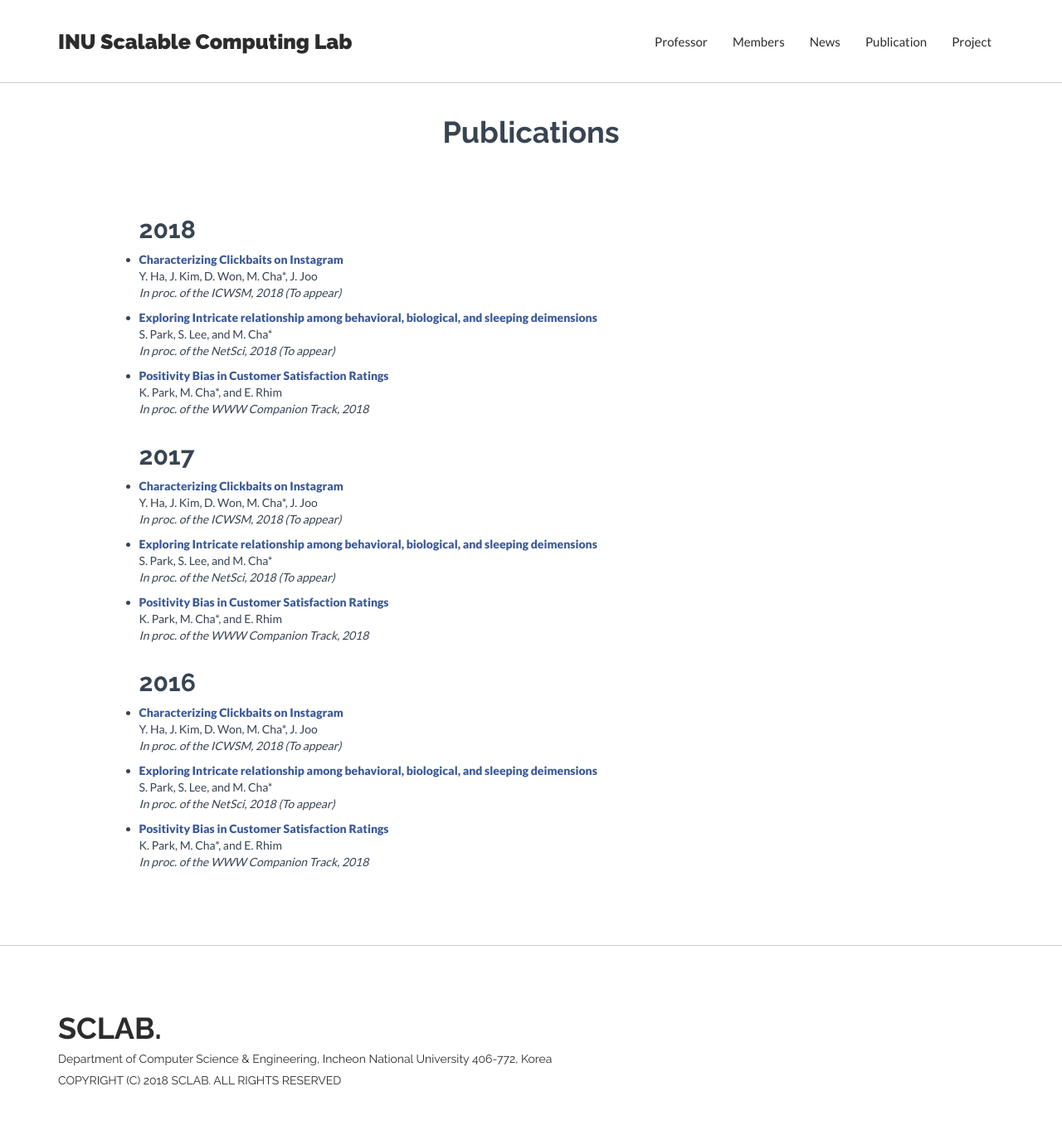
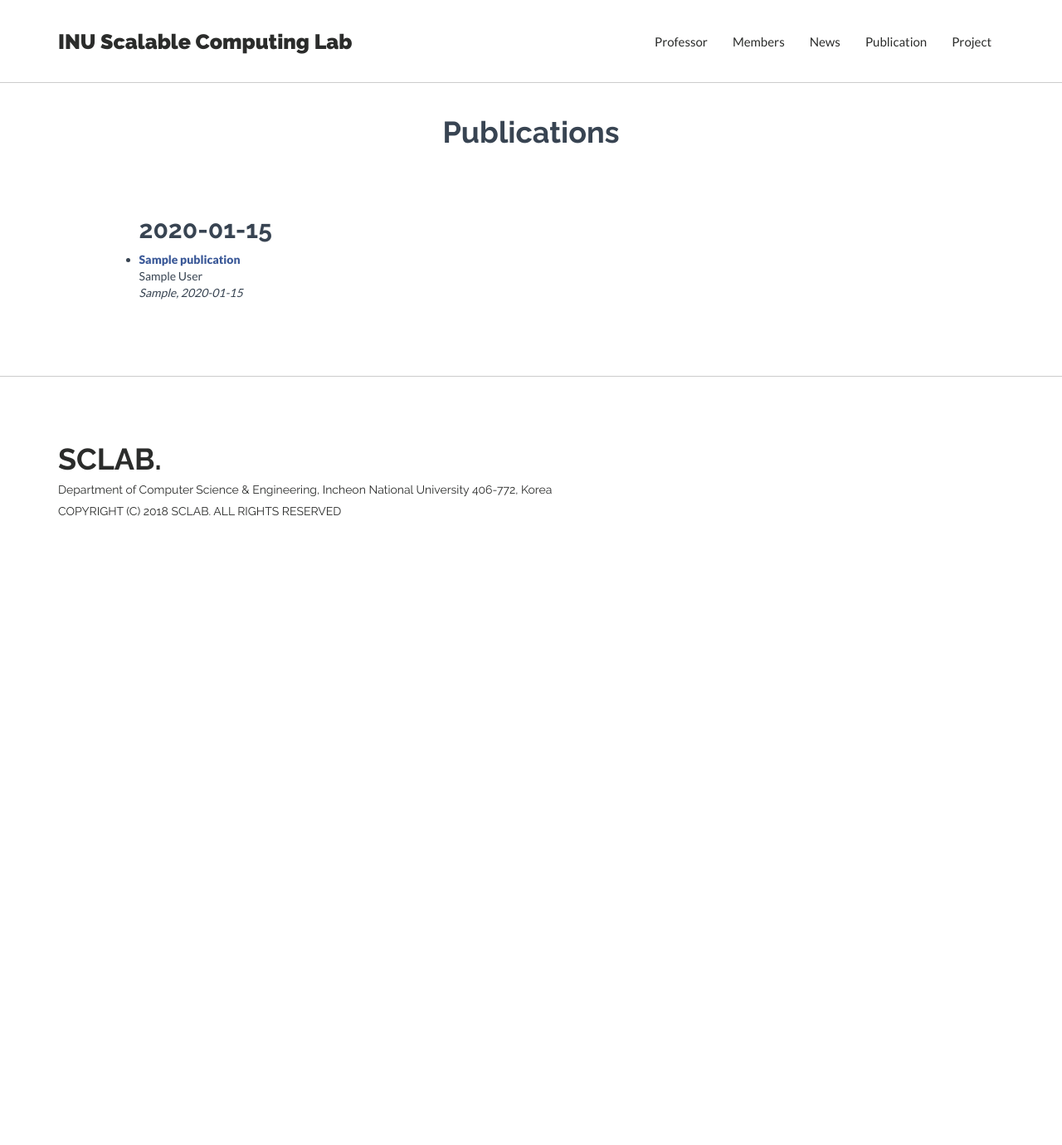
Before and after one commit to harrimkim/sclab-web, a Django app: page /publication in a window 1280 px wide. Shown: the whole page at 83% size. After the commit the page ends 622 px from the top, so only its background shows below. Run offline with Django 3.2, Linux system fonts and the light colour scheme; tables that the repository leaves empty hold one stand-in row (values such as "Sample post"); some libraries are stand-ins or nearby versions.

Commit message:
update publications

```diff
--- a/sclab_web/web/models.py
+++ b/sclab_web/web/models.py
@@ -71,7 +71,7 @@ class Publication(models.Model):
     title = models.CharField(max_length=200)
     author = models.CharField(max_length=200)
     journal = models.CharField(max_length=200)
-    date = models.DateTimeField(default=timezone.now)
+    date = models.CharField(max_length=200)
 
     def __str__(self):
         return self.title
--- a/sclab_web/web/templates/web/publication.html
+++ b/sclab_web/web/templates/web/publication.html
@@ -9,59 +9,17 @@
   </div>
   <div class="row">
     <div class="col-lg-10 col-lg-offset-1">
-      <h2>2018</h2>
+      {% for pub in publications %}
+      <h2>{{ pub.date }}</h2>
       <ul>
-        <li style="margin-bottom: 10px;"><strong style="color: #3b5998">Characterizing Clickbaits on Instagram</strong><br>
-          Y. Ha, J. Kim, D. Won, M. Cha*, J. Joo<br>
-          <i>In proc. of the ICWSM, 2018 (To appear)</i>
-
-        </li><li style="margin-bottom: 10px;"><strong style="color: #3b5998">Exploring Intricate relationship among behavioral, biological, and sleeping deimensions</strong><br>
-          S. Park, S. Lee, and M. Cha*<br>
-          <i>In proc. of the NetSci, 2018 (To appear)</i>
-
-        </li><li style="margin-bottom: 10px;"><strong style="color: #3b5998">Positivity Bias in Customer Satisfaction Ratings</strong><br>
-          K. Park, M. Cha*, and E. Rhim<br>
-          <i>In proc. of the WWW Companion Track, 2018</i>
+        {% for p in pub.pub %}
+        <li style="margin-bottom: 10px;"><strong style="color: #3b5998">{{ p.title }}</strong><br>
+          {{ p.author }}<br>
+          <i>{{ p.journal }}, {{ p.date }}</i>
         </li>
+        {% endfor %}
       </ul>
-    </div>
-  </div><!--/row -->
-  <div class="row">
-    <div class="col-lg-10 col-lg-offset-1">
-      <h2>2017</h2>
-      <ul>
-        <li style="margin-bottom: 10px;"><strong style="color: #3b5998">Characterizing Clickbaits on Instagram</strong><br>
-          Y. Ha, J. Kim, D. Won, M. Cha*, J. Joo<br>
-          <i>In proc. of the ICWSM, 2018 (To appear)</i>
-
-        </li><li style="margin-bottom: 10px;"><strong style="color: #3b5998">Exploring Intricate relationship among behavioral, biological, and sleeping deimensions</strong><br>
-          S. Park, S. Lee, and M. Cha*<br>
-          <i>In proc. of the NetSci, 2018 (To appear)</i>
-
-        </li><li style="margin-bottom: 10px;"><strong style="color: #3b5998">Positivity Bias in Customer Satisfaction Ratings</strong><br>
-          K. Park, M. Cha*, and E. Rhim<br>
-          <i>In proc. of the WWW Companion Track, 2018</i>
-        </li>
-      </ul>
-    </div>
-  </div><!--/row -->
-  <div class="row">
-    <div class="col-lg-10 col-lg-offset-1">
-      <h2>2016</h2>
-      <ul>
-        <li style="margin-bottom: 10px;"><strong style="color: #3b5998">Characterizing Clickbaits on Instagram</strong><br>
-          Y. Ha, J. Kim, D. Won, M. Cha*, J. Joo<br>
-          <i>In proc. of the ICWSM, 2018 (To appear)</i>
-
-        </li><li style="margin-bottom: 10px;"><strong style="color: #3b5998">Exploring Intricate relationship among behavioral, biological, and sleeping deimensions</strong><br>
-          S. Park, S. Lee, and M. Cha*<br>
-          <i>In proc. of the NetSci, 2018 (To appear)</i>
-
-        </li><li style="margin-bottom: 10px;"><strong style="color: #3b5998">Positivity Bias in Customer Satisfaction Ratings</strong><br>
-          K. Park, M. Cha*, and E. Rhim<br>
-          <i>In proc. of the WWW Companion Track, 2018</i>
-        </li>
-      </ul>
+      {% endfor %}
     </div>
   </div><!--/row -->
 </div><!--/container -->
--- a/sclab_web/web/views.py
+++ b/sclab_web/web/views.py
@@ -1,5 +1,6 @@
 from django.shortcuts import render
 from .models import *
+from django.db.models import Count
 
 # Create your views here.
 def index(request):
@@ -23,8 +24,12 @@ def news(request):
     return render(request, 'web/news.html', {'news' : news})
 
 def publication(request):
-    publications = Publication.objects.all()
-    return render(request, 'web/publication.html', {'publications' : publications})
+    publications = Publication.objects.values('date').annotate(Count('date'))
+    for pub in publications:
+        d = dict()
+        d['pub'] = Publication.objects.filter(date=pub['date'])
+        pub.update(d)
+    return render(request, 'web/publication.html', {'publications' : publications[::-1]})
 
 def project(request):
     projects = Project.objects.all().order_by('-id')
```
Also changed, not shown: sclab_web/web/migrations/0007_auto_20180627_1140.py (added), sclab_web/web/migrations/0008_professor_state.py (added), sclab_web/web/migrations/0009_professor_image.py (added), sclab_web/web/migrations/0010_merge_20180628_0016.py (added), sclab_web/web/migrations/0011_auto_20180628_0021.py (added).
